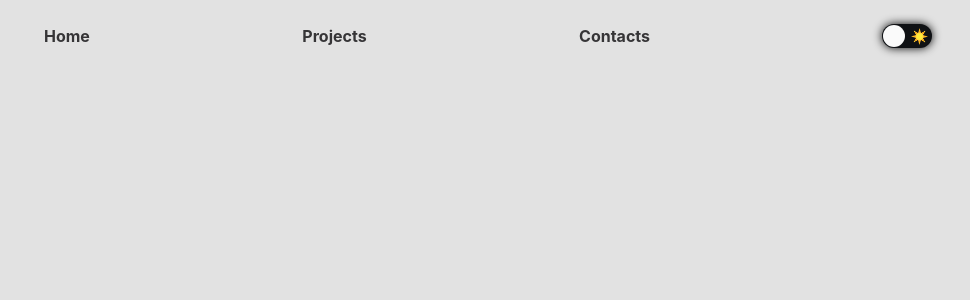
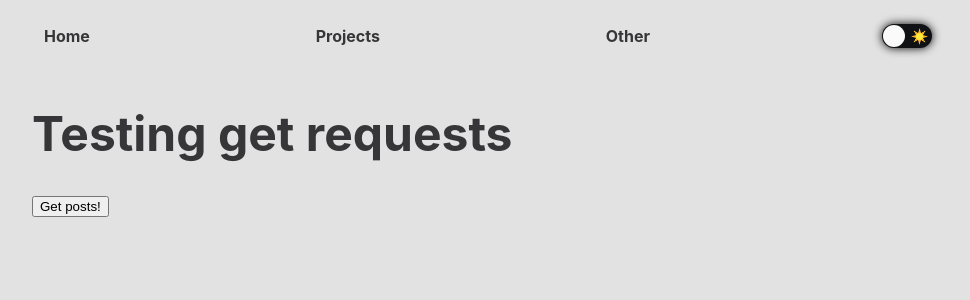
Before and after one commit to darkusss/react-portfolio, a React (Create React App) app: page /other in a window 1280 px wide. Shown: the top 300 px of the page, without its empty margins (158-1128 px from the left). Built offline with nearby package versions, Linux system fonts and the light colour scheme.

Commit message:
change naming of component and its stuffs

```diff
--- a/src/App.tsx
+++ b/src/App.tsx
@@ -7,7 +7,7 @@ import { GlobalStyles } from "./utils/global.style";
 import Header from "./components/header/Header";
 import Home from "./components/home/Home";
 import Projects from "./components/projects/Projects";
-import Contacts from "./components/contacts/Contacts";
+import Other from "./components/other/Other";
 
 function App() {
   const [checked, setChecked] = useState(false);
@@ -30,7 +30,7 @@ function App() {
           <Switch>
             <Route component={Home} exact path="/" />
             <Route component={Projects} path="/projects" />
-            <Route component={Contacts} path="/contacts" />
+            <Route component={Other} path="/other" />
           </Switch>
         </Router>
       </ThemeProvider>
--- a/src/components/header/Header.tsx
+++ b/src/components/header/Header.tsx
@@ -43,7 +43,7 @@ const Header: React.FC<HeaderProps> = ({onSetTheme, checked}) => {
                         <NavLink to="/projects">Projects</NavLink>
                     </NavigationItem>
                     <NavigationItem>
-                        <NavLink to="/contacts">Contacts</NavLink>
+                        <NavLink to="/other">Other</NavLink>
                     </NavigationItem>
                 </ul>
             </nav>
--- a/src/components/contacts/Contacts.tsx
+++ b/src/components/other/Other.tsx
@@ -1,8 +1,8 @@
 import React, {useState, useCallback} from 'react';
-import {ContactsWrapper} from './contacts.style';
+import {Wrapper} from './other.style';
 import {Fact} from "../../utils/types";
 
-export default function Contacts() {
+export default function Other() {
     const [fact, setFact]: any = useState({});
 
     const getFact: (url: string) => Promise<Fact> = async (url) => {
@@ -11,11 +11,10 @@ export default function Contacts() {
 
     const onGetFact = useCallback(async () => {
         setFact(await getFact('https://uselessfacts.jsph.pl/random.json?language=en'));
-        console.log('callback works');
     }, [fact])
 
     return (
-        <ContactsWrapper>
+        <Wrapper>
             <h1>Testing get requests</h1>
             <div>
                 <button onClick={onGetFact}>
@@ -25,6 +24,6 @@ export default function Contacts() {
                     <h2>{fact.text}</h2>
                 </div>
             </div>
-        </ContactsWrapper>
+        </Wrapper>
     );
 }
--- a/src/components/contacts/contacts.style.ts
+++ b/src/components/other/other.style.ts
@@ -1,7 +1,8 @@
 import styled from 'styled-components';
 
 
-export const ContactsWrapper = styled.div`
+export const Wrapper = styled.div`
     display: flex;
+    flex-flow: wrap column;
     justify-content: center;
 `;
```
